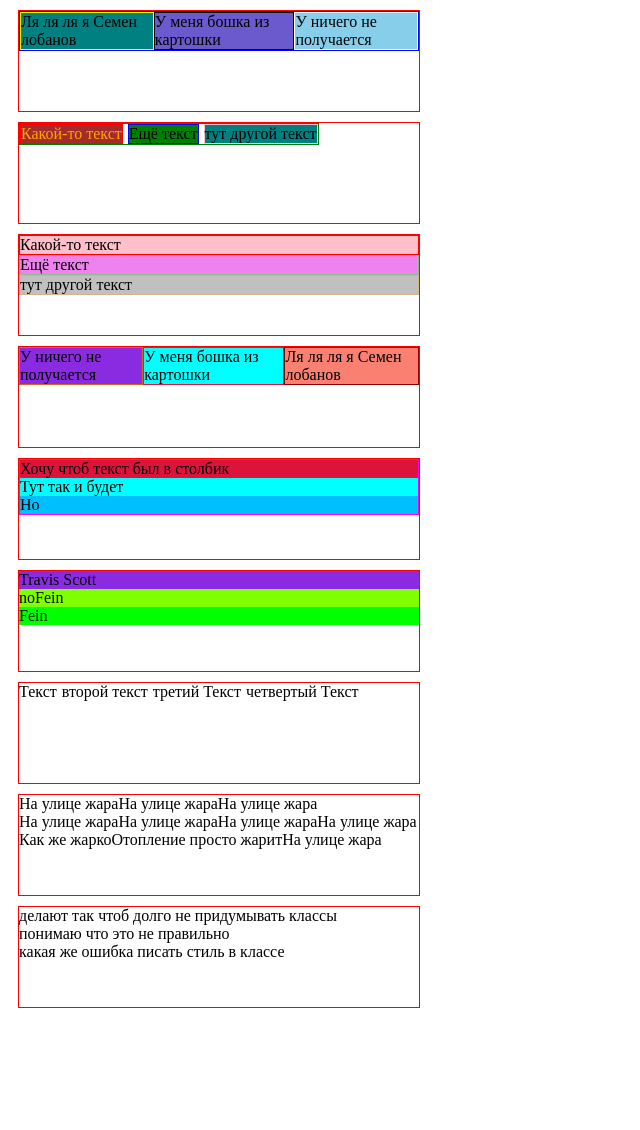
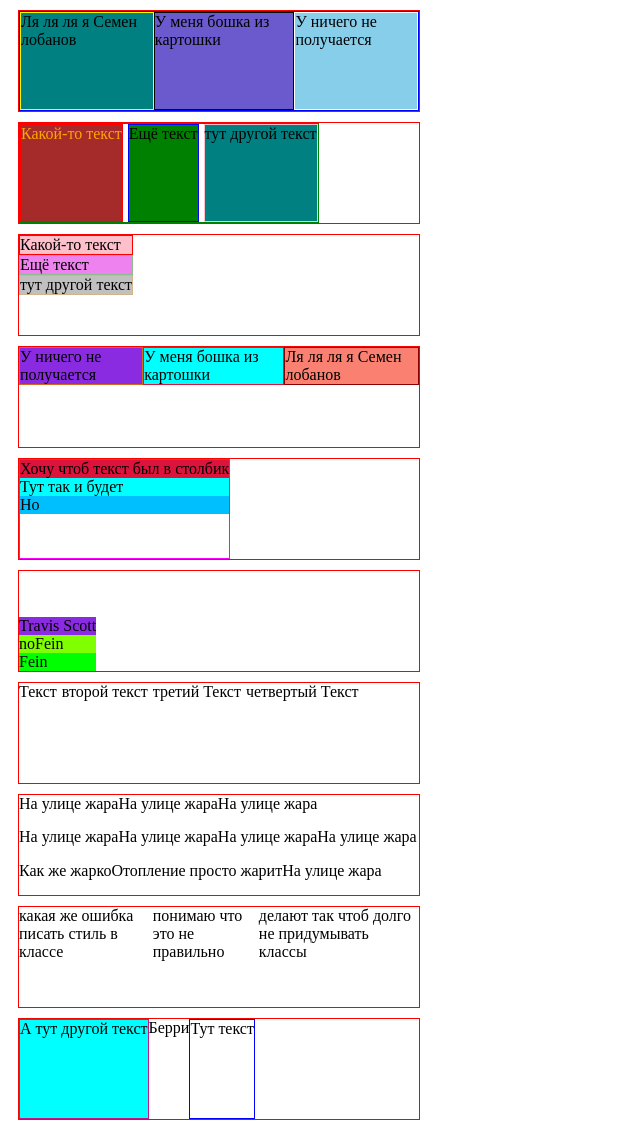
Before and after one commit to Ivan26ru/artemLearn, a PHP site: page /flex.html in a window 1280 px wide. Shown: the whole page, without its empty margins (0-640 px from the left). Before the commit the page ends 1008 px from the top, so only its background shows below. Run offline with PHP 8.4, Linux system fonts and the light colour scheme.

Commit message:
Порядок отображения в контейнере

```diff
--- a/front/flex.html
+++ b/front/flex.html
@@ -77,5 +77,12 @@
         <span>делают так чтоб долго не придумывать классы</span>
     </div>
 </div>
+<div class="flex-container">
+    <div class="order">
+        <span class="order_item1">Тут текст</span>
+        <span class="order_item2">А тут другой текст</span>
+        <span class="order_item3">Берри</span>
+    </div>
+</div>
 </body>
 </html>
--- a/front/flexstyle.css
+++ b/front/flexstyle.css
@@ -3,6 +3,7 @@
     width: 400px;
     height: 100px;
     margin: 10px;
+    display: flex;
 }
 
 .flex-container__block {
@@ -134,7 +135,23 @@
     flex-wrap: wrap-reverse;
 }
 .flex-flow{
-    flex-flow: row wrap-reverse;
+    flex-flow: column-reverse wrap-reverse;
+    flex-flow: inherit;
     display: flex;
 }
 /* flex-flow как я понимаю делает обобщенно */
+
+.order{
+    display: flex;
+}
+
+.order_item1{
+    border: 1px solid blue;
+    order: 3;
+}
+
+.order_item2{
+    border: 1px solid mediumvioletred;
+    background-color: cyan;
+    order: -1;
+}
```
